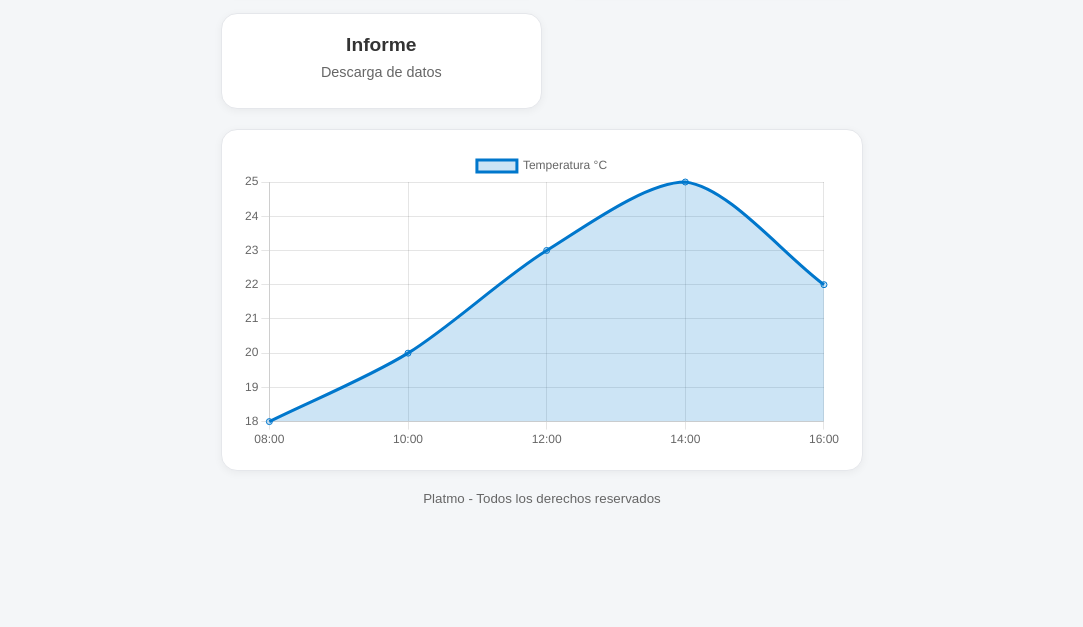
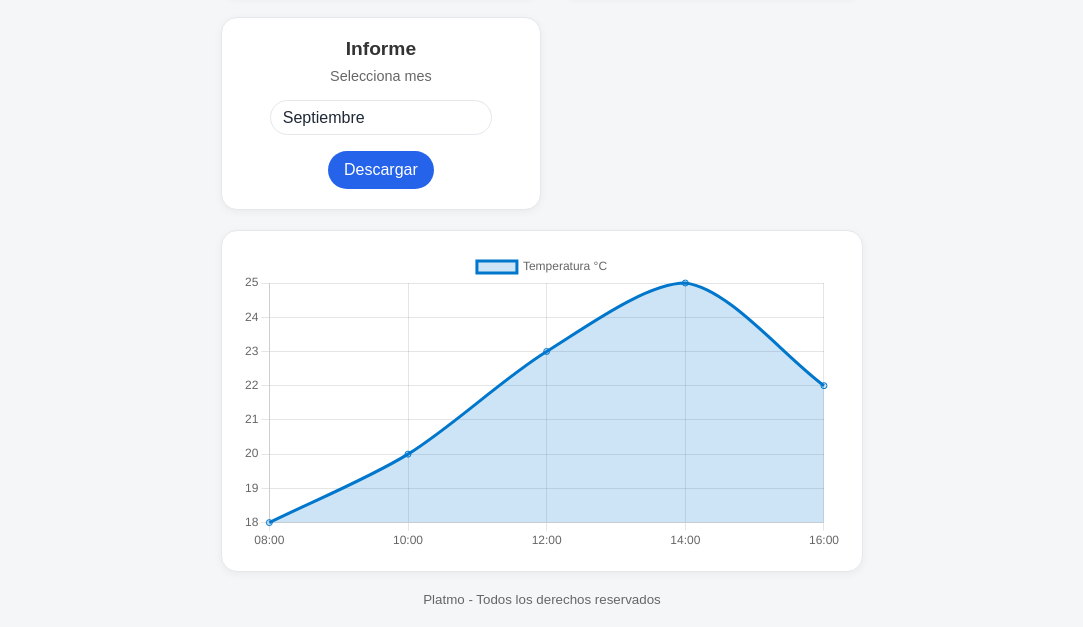
Before and after one commit to Corzaga/duoc-platmo-web-v1, a plain HTML site: page index.html in a window 1280 px wide. Shown: the part 298-925 px from the top of the page, without its empty margins (98-1181 px from the left). Before the commit the page ends 824 px from the top, so only its background shows below. Drawn offline with nearby package versions, Linux system fonts and the light colour scheme.

Commit message:
Cambios varios.

```diff
--- a/css/style.css
+++ b/css/style.css
@@ -2,7 +2,8 @@
 
 body {
   max-width: 1100px;
-  margin-inline: auto;
+  margin-left: auto;
+  margin-right: auto;
   font-family: Arial, sans-serif;
   background: #f4f6f8;
 }
@@ -24,8 +25,10 @@ body {
     border-bottom: 1px solid #e5e7eb;
 }
 
+/* uso de roboto-mono para el título */
 .encabezado h2 {
   color: #2563eb;
+  font-family: "Roboto Mono", monospace;
 }
 
 .menu ul {
@@ -127,9 +130,10 @@ body {
   font-size: smaller;
 }
 
-/* --------------------------- */
-/* MEDIA QUERIES PARA TELÉFONO */
-/* --------------------------- */
+/* ------------------------------------------------------------ */
+
+/* media queries para celular */
+
 @media (max-width: 768px) {
 
   /* Barra de navegación */
@@ -152,6 +156,7 @@ body {
   /* Contenedor de tarjetas */
   .contenedor {
     grid-template-columns: 1fr;  /* Una sola columna */
+    margin: 20px;
   }
 
   /* Tarjetas */
@@ -174,3 +179,37 @@ body {
     font-size: 0.8rem;
   }
 }
+
+
+/* tarjeta informe */
+
+/* estilo general del combobox */
+#tarjeta-informe select {
+  width: 80%;           /* ocupa todo el ancho de la tarjeta */
+  padding: 8px 12px;     /* espacio interno */
+  margin: 8px 0 16px 0;  /* separación arriba y abajo */
+  border: 1px solid #e5e7eb;
+  border-radius: 99999px;    /* esquinas redondeadas */
+  background: #fff;
+  font-size: 1rem;
+  color: #1f2937;
+  outline: none;         /* quita el borde azul al enfocar en algunos navegadores */
+  cursor: pointer;
+  appearance: none;      /* quita estilo por defecto de flecha en algunos navegadores */
+}
+
+/* estilo del botón dentro de la tarjeta */
+#tarjeta-informe button {
+  padding: 10px 16px;
+  font-size: 1rem;
+  background-color: #2563eb;
+  color: #fff;
+  border: none;
+  border-radius: 99999px;
+  cursor: pointer;
+  transition: background-color 0.2s;
+}
+
+#tarjeta-informe button:hover {
+  background-color: #1d4ed8; /* azul más oscuro al pasar el mouse */
+}
--- a/index.html
+++ b/index.html
@@ -1,6 +1,7 @@
 <!DOCTYPE html>
 <html lang="es">
 <head>
+
   <meta charset="UTF-8">
   <meta name="viewport" content="width=device-width, initial-scale=1.0">
   <title>Platmo</title>
@@ -13,6 +14,12 @@
 
   <!-- CSS externo -->
   <link rel="stylesheet" href="css/style.css">
+
+  <!-- RobotoMono de GoogleFonts-->
+  <link rel="preconnect" href="https://fonts.googleapis.com">
+  <link rel="preconnect" href="https://fonts.gstatic.com" crossorigin>
+  <link href="https://fonts.googleapis.com/css2?family=Roboto+Mono:ital,wght@0,100..700;1,100..700&display=swap" rel="stylesheet">
+
 </head>
 <body>
 
@@ -56,8 +63,21 @@
     <!-- Tarjeta informe -->
     <div class="tarjeta" id="tarjeta-informe">
       <h3>Informe</h3>
-      <p>Descarga de datos</p>
+      <p>Selecciona mes</p>
+
+      <!-- ComboBox para meses -->
+      <select id="mes">
+        <option value="09">Septiembre</option>
+        <option value="08">Agosto</option>
+        <option value="07">Julio</option>
+      </select>
+
+      <!-- Botón de descarga -->
+      <a href="../misc/informe.csv" download>
+        <button type="button">Descargar</button>
+      </a>
     </div>
+
 
     <!-- Gráfico -->
     <div class="tarjeta" id="tarjeta-grafico">
```
Also changed, not shown: misc/informe.csv (added, +25 -0 lines), 1 other file.
